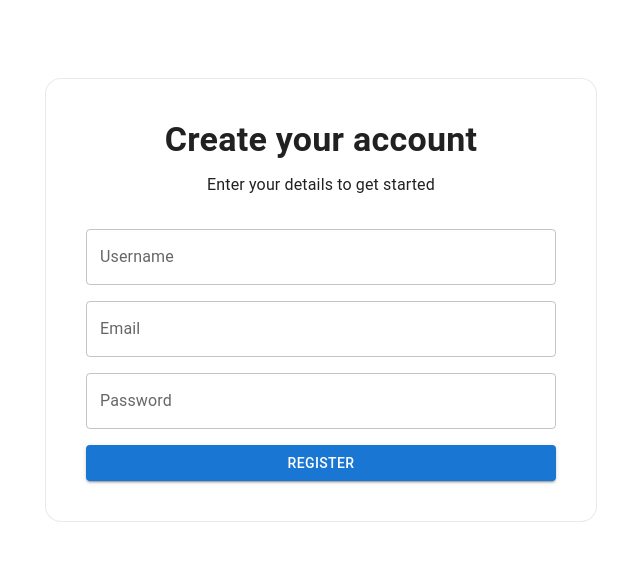
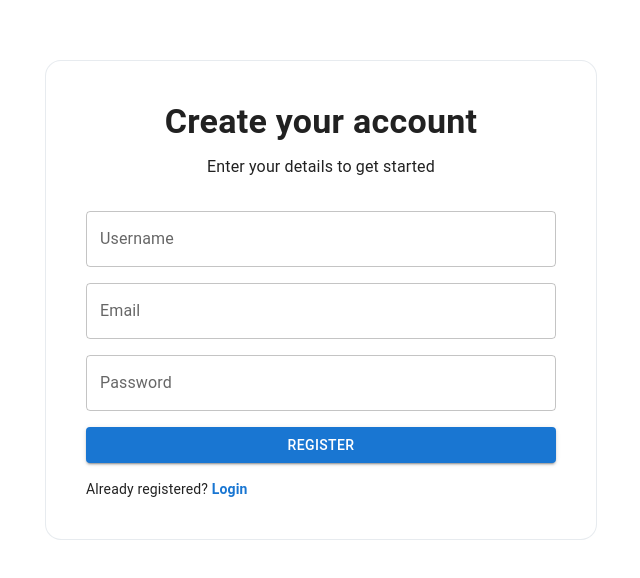
Before and after one commit to shelmiantony/AutocareProject-MERN, a React (Vite) app in the folder frontend/autocare-mern/: page / in a window 1280 px wide. Shown: the part 108-686 px from the top of the page, without its empty margins (319-959 px from the left). Built offline with nearby package versions, Linux system fonts and the light colour scheme; no server answers.

Commit message:
feat(auth):add redirect to login when the user already exists , chore(dashboard):cleanup debug logs

```diff
--- a/frontend/autocare-mern/src/components/AuthForm.tsx
+++ b/frontend/autocare-mern/src/components/AuthForm.tsx
@@ -1,5 +1,6 @@
-import { TextField, Button, Typography, Paper, Box } from "@mui/material";
+import { TextField, Button, Typography, Paper, Box, Link } from "@mui/material";
 import { useForm } from "react-hook-form";
+import { Link as RouterLink } from "react-router-dom";
 interface AuthFormProps {
   title: string;
   subtitle: string;
@@ -84,6 +85,20 @@ const AuthForm = ({
         <Button type="submit" variant="contained" disabled={isSubmitting}>
           {isLogin ? "Login" : "Register"}
         </Button>
+        {!isLogin && (
+          <Typography variant="body2" color="text.secondary" textAlign="center">
+            Already registered?{""}
+            <Link
+              component={RouterLink}
+              to="/login"
+              underline="hover"
+              sx={{ fontWeight: 600 }}
+            >
+              {" "}
+              Login
+            </Link>
+          </Typography>
+        )}
       </Box>
     </Paper>
   );
--- a/frontend/autocare-mern/src/pages/dashboard/Dashboard.tsx
+++ b/frontend/autocare-mern/src/pages/dashboard/Dashboard.tsx
@@ -40,7 +40,7 @@ const Dashboard = () => {
     month: "long",
     day: "numeric",
   });
-  console.log("formatedToday:", formatedToday);
+
   const handleLogout = async () => {
     const res = await logoutUser();
     logout();
```
